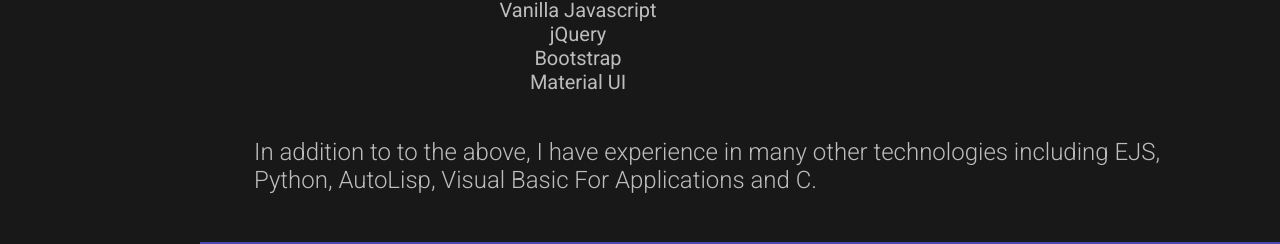
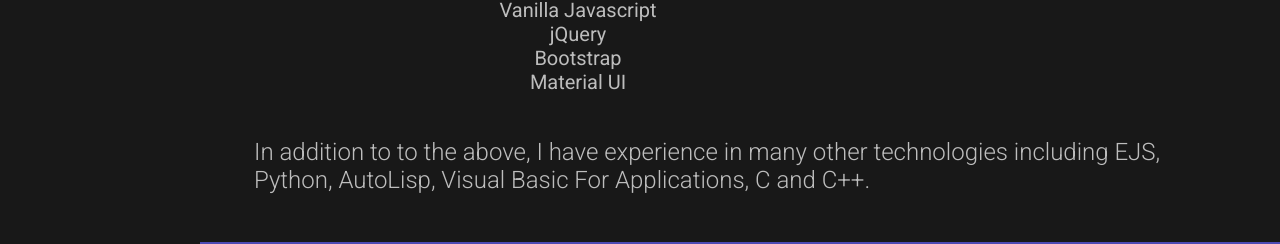
Before and after one commit to Shrugsy/Portfolio-v2, a React (Create React App) app: page / in a window 1280 px wide. Shown: the part 1795-2039 px from the top of the page. Built offline with nearby package versions, Linux system fonts and the light colour scheme; the HTML template or start-up script is replaced by a standard one.

Commit message:
Update Skills.js

```diff
--- a/src/views/Skills.js
+++ b/src/views/Skills.js
@@ -122,7 +122,7 @@
           <p>
             In addition to to the above, I have experience in many other
             technologies including EJS, Python, AutoLisp, Visual Basic For
-            Applications and C.
+            Applications, C and C++.
           </p>
         </div>
       </div>
```
